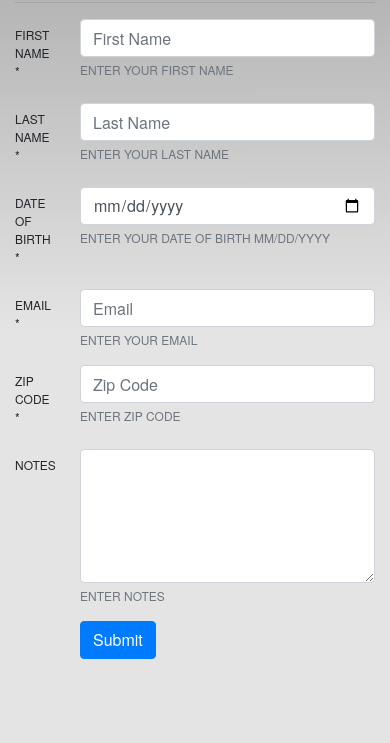
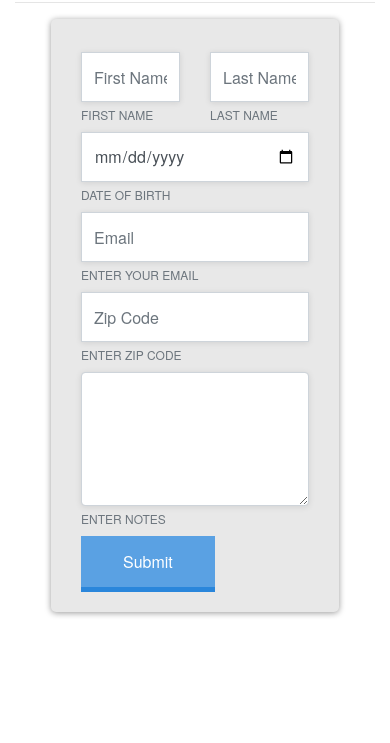
Before and after one commit to Wonkasoft/wsforms, a website: page www/index.html in a window 390 px wide. Shown: the part 101-844 px from the top of the page. Drawn offline with Linux system fonts and the light colour scheme; some packages are replaced by stand-ins of ours.

Commit message:
finished css

```diff
--- a/www/css/index.css
+++ b/www/css/index.css
@@ -24,17 +24,7 @@ body {
     -webkit-touch-callout: none;                /* prevent callout to copy image, etc when tap to hold */
     -webkit-text-size-adjust: none;             /* prevent webkit from resizing text to fit */
     -webkit-user-select: none;                  /* prevent copy paste, to allow, change 'none' to 'text' */
-    background-color:#E4E4E4;
-    background-image:linear-gradient(top, #A7A7A7 0%, #E4E4E4 51%);
-    background-image:-webkit-linear-gradient(top, #A7A7A7 0%, #E4E4E4 51%);
-    background-image:-ms-linear-gradient(top, #A7A7A7 0%, #E4E4E4 51%);
-    background-image:-webkit-gradient(
-        linear,
-        left top,
-        left bottom,
-        color-stop(0, #A7A7A7),
-        color-stop(0.51, #E4E4E4)
-    );
+    background-color:#ffffff;
     background-attachment:fixed;
     font-family:'HelveticaNeue-Light', 'HelveticaNeue', Helvetica, Arial, sans-serif;
     font-size:12px;
@@ -57,6 +47,61 @@ body {
     padding:180px 0px 0px 0px;     /* image height is 200px (bottom 20px are overlapped with text) */
     margin:-115px 0px 0px -112px;  /* offset vertical: half of image height and text area height */
                                    /* offset horizontal: half of text area width */
+}
+
+form {
+    background: #e8e8e8;
+    margin: 0 10%;
+    padding: 25px 0;
+    border-radius: 5px;
+    -webkit-box-shadow: 0 1px 6px 0 rgba( 0, 0, 0, .4);
+    box-shadow: 0 1px 6px 0 rgba( 0, 0, 0, .4);
+}
+
+form .form-group {
+    margin: 8px 15px;
+}
+
+form .form-group input, form .form-group button {
+    border-radius: 0;
+    line-height: 2;
+    transition: all .3s;
+}
+
+form .form-group input {
+    height: 50px;
+    -webkit-box-shadow: 0 1px 6px 0 rgba( 0, 0, 0, .1);
+    box-shadow: 0 1px 6px 0 rgba( 0, 0, 0, .1);
+}
+
+form .form-group textarea {
+    -webkit-box-shadow: 0 1px 6px 0 rgba( 0, 0, 0, .1);
+    box-shadow: 0 1px 6px 0 rgba( 0, 0, 0, .1);
+}
+
+form .form-group:last-child {
+    margin: 0 15px;
+}
+
+form .form-group button {
+    position: relative;
+    display: inline-block;
+    top: 0;
+    padding: 11px 41px;
+    line-height: 1.7;
+    background: #5aa1e3;
+    border: 1px solid transparent;
+    -webkit-box-shadow: 0 5px 0 #2a86db;
+    box-shadow: 0 5px 0 #2a86db;
+}
+
+form .form-group button:hover {
+    top: 3px;
+    background: #5aa1e3;
+    margin-bottom: 0;
+    border: 1px solid transparent;
+    -webkit-box-shadow: 0 2px 0 #2a86db;
+    box-shadow: 0 2px 0 #2a86db;
 }
 
 /* Landscape layout (with min-width) */
--- a/www/index.html
+++ b/www/index.html
@@ -45,50 +45,48 @@
                   <hr class="hr" />
 
                   <form method="post">
-                      <div class="form-group row">
-                        <label class="col-2 col-form-label" for="fname">First Name *</label>
-                        <div class="col-10">
+                      <div class="form-group row align-items-center justify-content-center">
+                        <label class="col-2 col-form-label sr-only" for="fname">First Name *</label>
+                        <div class="col-6">
                           <input id="fname" name="fname" placeholder="First Name" type="text" aria-describedby="fnameHelpBlock" required="required" class="form-control here">
-                          <span id="fnameHelpBlock" class="form-text text-muted">Enter your first name</span>
-                      </div>
-                  </div>
-                  <div class="form-group row">
-                    <label class="col-2 col-form-label" for="lname">Last Name *</label>
-                    <div class="col-10">
-                      <input id="lname" name="lname" placeholder="Last Name" type="text" aria-describedby="lnameHelpBlock" required="required" class="form-control here">
-                      <span id="lnameHelpBlock" class="form-text text-muted">Enter your last name</span>
-                  </div>
-              </div>
-              <div class="form-group row">
-                <label for="dob" class="col-2 col-form-label">Date of Birth *</label>
-                <div class="col-10">
+                          <span id="fnameHelpBlock" class="form-text text-muted">First Name</span>
+                        </div>
+                        <label class="col-2 col-form-label sr-only" for="lname">Last Name *</label>
+                        <div class="col-6">
+                          <input id="lname" name="lname" placeholder="Last Name" type="text" aria-describedby="lnameHelpBlock" required="required" class="form-control here">
+                          <span id="lnameHelpBlock" class="form-text text-muted">Last Name</span>
+                        </div>
+                    </div>
+              <div class="form-group row align-items-center justify-content-center">
+                <label for="dob" class="col-2 col-form-label sr-only">Date of Birth *</label>
+                <div class="col-12">
                   <input id="dob" name="dob" placeholder="mm/dd/yyyy" type="date" aria-describedby="dobHelpBlock" class="form-control here">
-                  <span id="dobHelpBlock" class="form-text text-muted">Enter your date of birth mm/dd/yyyy</span>
+                  <span id="dobHelpBlock" class="form-text text-muted">date of birth</span>
               </div>
           </div>
-          <div class="form-group row">
-            <label for="email" class="col-2 col-form-label">Email *</label>
-            <div class="col-10">
+          <div class="form-group row align-items-center justify-content-center">
+            <label for="email" class="col-2 col-form-label sr-only">Email *</label>
+            <div class="col-12">
               <input id="email" name="email" placeholder="Email" type="email" aria-describedby="emailHelpBlock" required="required" class="form-control here">
               <span id="emailHelpBlock" class="form-text text-muted">Enter your email</span>
           </div>
       </div>
-      <div class="form-group row">
-        <label class="col-2 col-form-label" for="zip">Zip Code *</label>
-        <div class="col-10">
+      <div class="form-group row align-items-center justify-content-center">
+        <label class="col-2 col-form-label sr-only" for="zip">Zip Code *</label>
+        <div class="col-12">
           <input id="zip" name="zip" placeholder="Zip Code" type="text" aria-describedby="zipHelpBlock" required="required" class="form-control here">
           <span id="zipHelpBlock" class="form-text text-muted">Enter zip code</span>
       </div>
   </div>
-  <div class="form-group row">
-    <label for="notes" class="col-2 col-form-label">Notes</label>
-    <div class="col-10">
+  <div class="form-group row align-items-center justify-content-center">
+    <label for="notes" class="col-2 col-form-label sr-only">Notes</label>
+    <div class="col-12">
       <textarea id="notes" name="notes" cols="40" rows="5" aria-describedby="notesHelpBlock" class="form-control"></textarea>
       <span id="notesHelpBlock" class="form-text text-muted">Enter notes</span>
   </div>
 </div>
-<div class="form-group row">
-    <div class="offset-2 col-10">
+<div class="form-group row align-items-start justify-content-center">
+    <div class="col-12">
       <button name="submit" type="submit" class="btn btn-primary" onclick="submitbtn()">Submit</button>
   </div>
 </div>
```
Also changed, not shown: package.json (line endings or trailing spaces), 4 other files.
